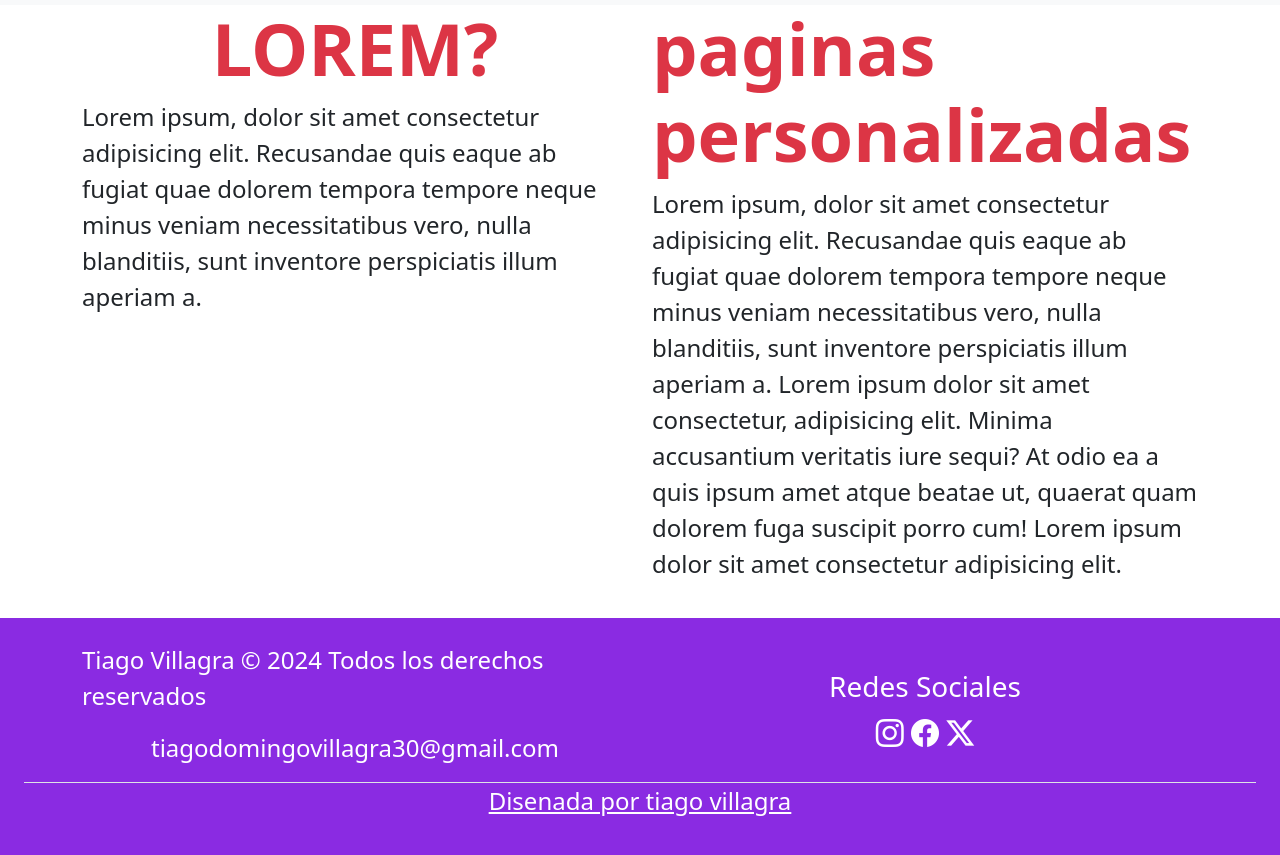
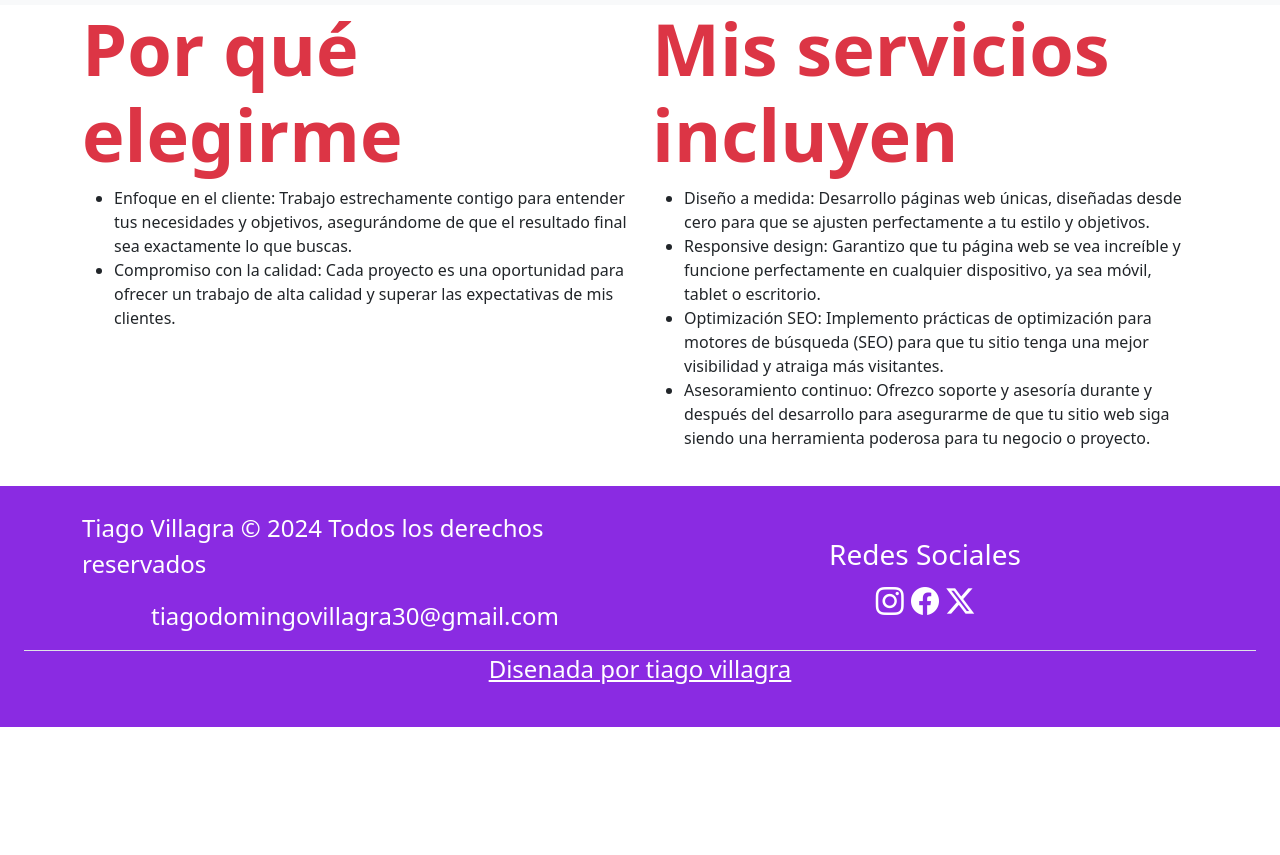
Before and after one commit to tiagovillagra/pree-entrega3, a plain HTML site: page pages/servicios.html in a window 1280 px wide. Shown: the part 71-926 px from the top of the page. After the commit the page ends 800 px from the top, so only its background shows below. Drawn offline with nearby package versions, Linux system fonts and the light colour scheme.

Commit message:
agregando contenido para la carpeta servicios

```diff
--- a/pages/servicios.html
+++ b/pages/servicios.html
@@ -49,20 +49,39 @@
         <section class="container">
             <div class="row flex-lg-row-reverse">
                 <div class="col-lg-6 d-flex flex-column align-items-center">
-                    <h2 class="display-2 fw-bold text-center text-lg-start text-danger">paginas personalizadas</h2>
-                    <p class="text-center fw-medium text-lg-start">Lorem ipsum, dolor sit amet consectetur adipisicing
-                        elit. Recusandae quis eaque ab fugiat quae
-                        dolorem tempora tempore neque minus veniam necessitatibus vero, nulla blanditiis, sunt inventore
-                        perspiciatis illum aperiam a. Lorem ipsum dolor sit amet consectetur, adipisicing elit. Minima
-                        accusantium veritatis iure sequi? At odio ea a quis ipsum amet atque beatae ut, quaerat quam
-                        dolorem fuga suscipit porro cum! Lorem ipsum dolor sit amet consectetur adipisicing elit.</p>
+                    <h2 class="display-2 fw-bold text-center text-lg-start text-danger">Mis servicios incluyen</h2>
+                    <ul class="text-center fw-medium text-lg-start">
+                        <li>
+                            Diseño a medida: Desarrollo páginas web únicas, diseñadas desde cero para que se ajusten
+                            perfectamente a tu estilo y objetivos.
+                        </li>
+                        <li>
+                            Responsive design: Garantizo que tu página web se vea increíble y funcione perfectamente en
+                            cualquier dispositivo, ya sea móvil, tablet o escritorio.
+                        </li>
+                        <li>
+                            Optimización SEO: Implemento prácticas de optimización para motores de búsqueda (SEO) para
+                            que tu sitio tenga una mejor visibilidad y atraiga más visitantes.
+                        </li>
+                        <li>
+                            Asesoramiento continuo: Ofrezco soporte y asesoría durante y después del desarrollo para
+                            asegurarme de que tu sitio web siga siendo una herramienta poderosa para tu negocio o
+                            proyecto.
+                        </li>
+                    </ul>
                 </div>
                 <div class="col-lg-6 d-flex flex-column align-items-center">
-                    <h2 class="display-2 fw-bold text-center text-lg-start text-danger">LOREM?</h2>
-                    <p class="text-center fw-medium text-lg-start">Lorem ipsum, dolor sit amet consectetur adipisicing
-                        elit. Recusandae quis eaque ab fugiat quae
-                        dolorem tempora tempore neque minus veniam necessitatibus vero, nulla blanditiis, sunt inventore
-                        perspiciatis illum aperiam a.</p>
+                    <h2 class="display-2 fw-bold text-center text-lg-start text-danger">Por qué elegirme</h2>
+                    <ul class="text-center fw-medium text-lg-start">
+                        <li>
+                            Enfoque en el cliente: Trabajo estrechamente contigo para entender tus necesidades y
+                            objetivos, asegurándome de que el resultado final sea exactamente lo que buscas.
+                        </li>
+                        <li>
+                            Compromiso con la calidad: Cada proyecto es una oportunidad para ofrecer un trabajo de alta
+                            calidad y superar las expectativas de mis clientes.
+                        </li>
+                    </ul>
                 </div>
 
             </div>
@@ -79,7 +98,7 @@
                 <div class="col-lg-6 d-flex flex-column align-items-sm-center">
                     <h3>Redes Sociales</h3>
                     <div class="fs-3">
-                        <i class="bi bi-instagram"> </i>
+                        <i class="bi bi-instagram"></i>
                         <i class="bi bi-facebook"></i>
                         <i class="bi bi-twitter-x"></i>
                     </div>
```
